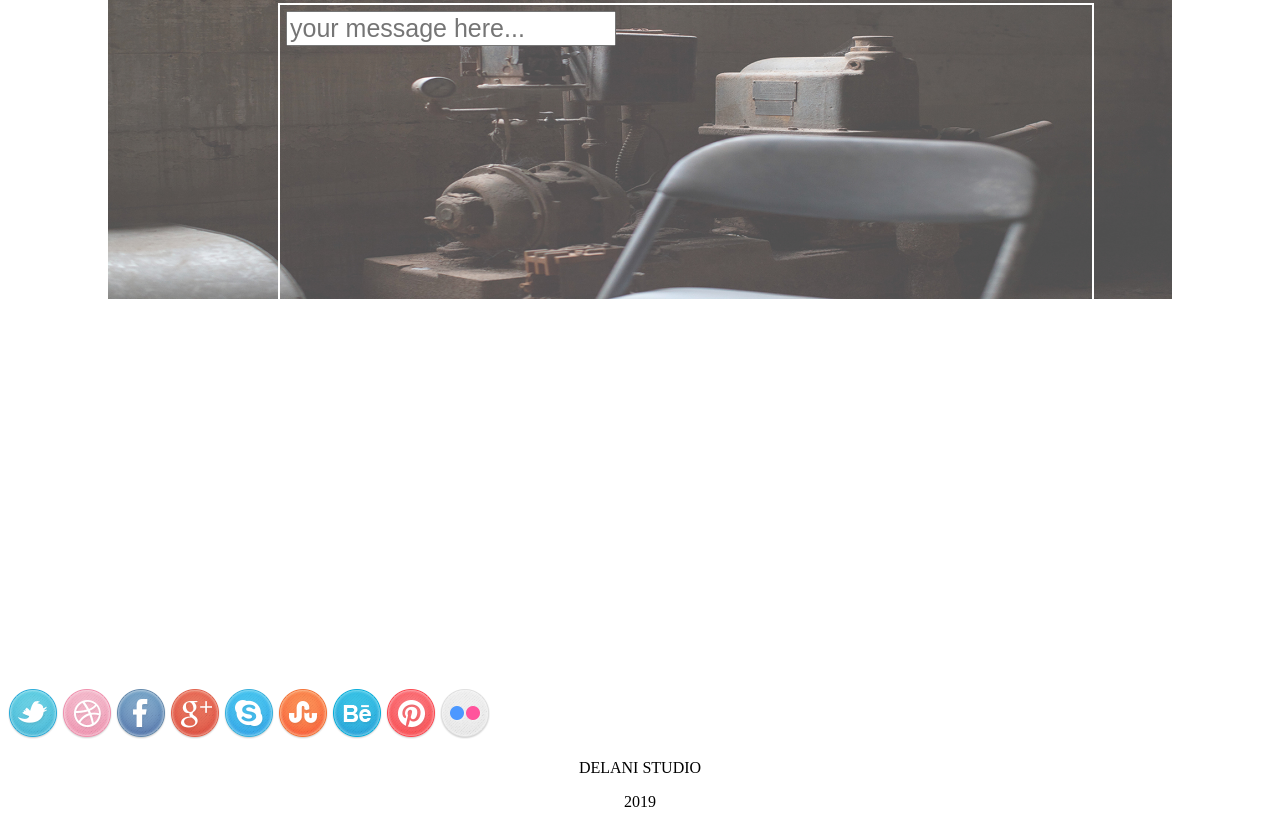
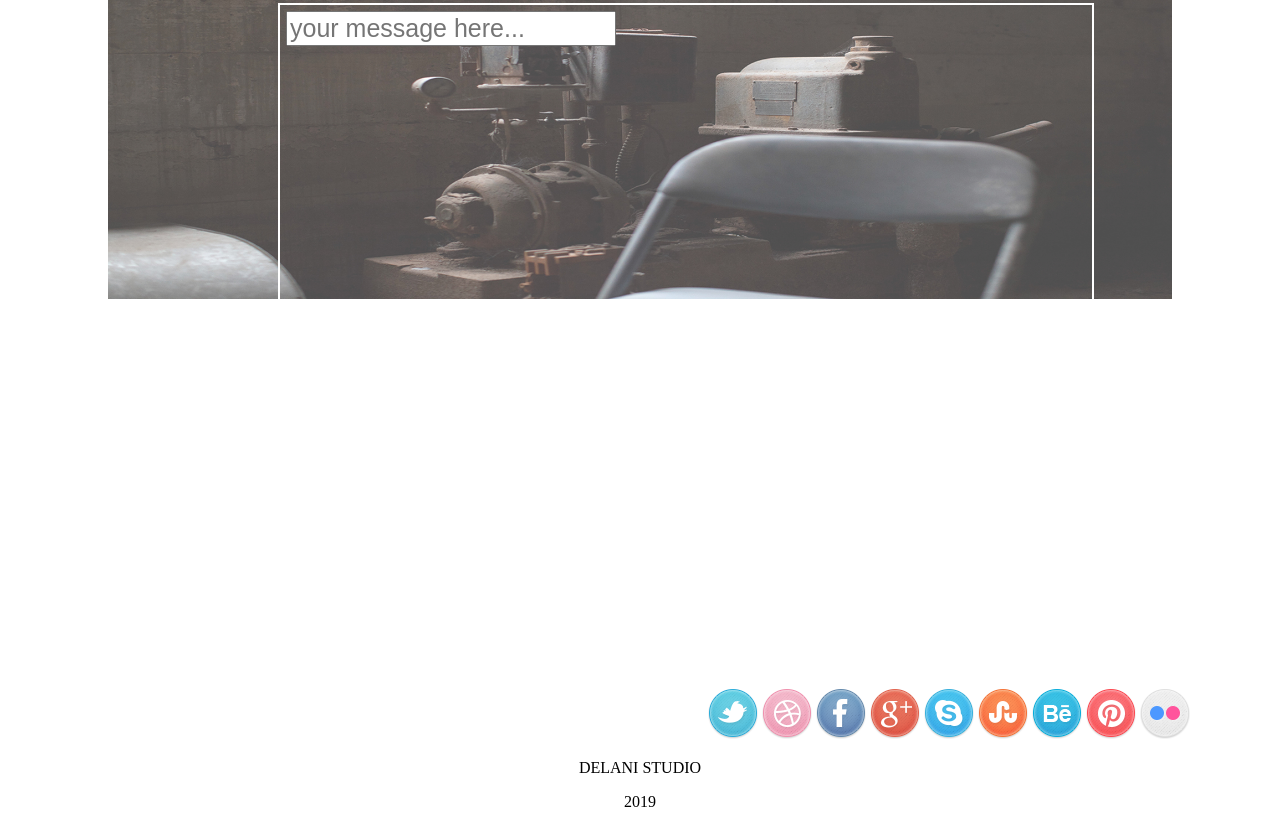
Before and after one commit to Billzonair/Week3-IP-DelaniStudio, a plain HTML site: page index.html in a window 1280 px wide. Shown: the part 3418-4245 px from the top of the page. Drawn offline with Linux system fonts and the light colour scheme; a web font is replaced by a local one.

Commit message:
I have arranged the social media icons as requested

```diff
--- a/Css/styles.css
+++ b/Css/styles.css
@@ -127,7 +127,7 @@ body{
 }
 .container-5{
     display: inline-block;
-    margin-left: auto;
+    margin-left: 700px;
     margin-right: auto;
     align-content: center;
 }
```
